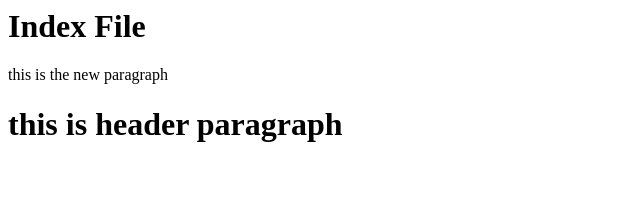
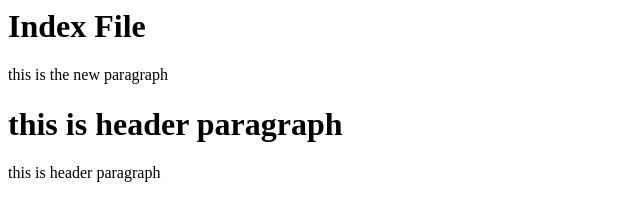
Before and after one commit to sirivennelapitta/smarsh_github1, a plain HTML site: page index.html in a window 1280 px wide. Shown: the whole page, without its empty margins (0-640 px from the left). Drawn offline with Linux system fonts and the light colour scheme.

Commit message:
Add paragraph on master

```diff
--- a/index.html
+++ b/index.html
@@ -8,6 +8,7 @@
 this is the new paragraph</p>
 <header>
 <h1>this is header paragraph</h2>
+<p>this is header paragraph</p>
 </header>
 </body>
 </html>
```
